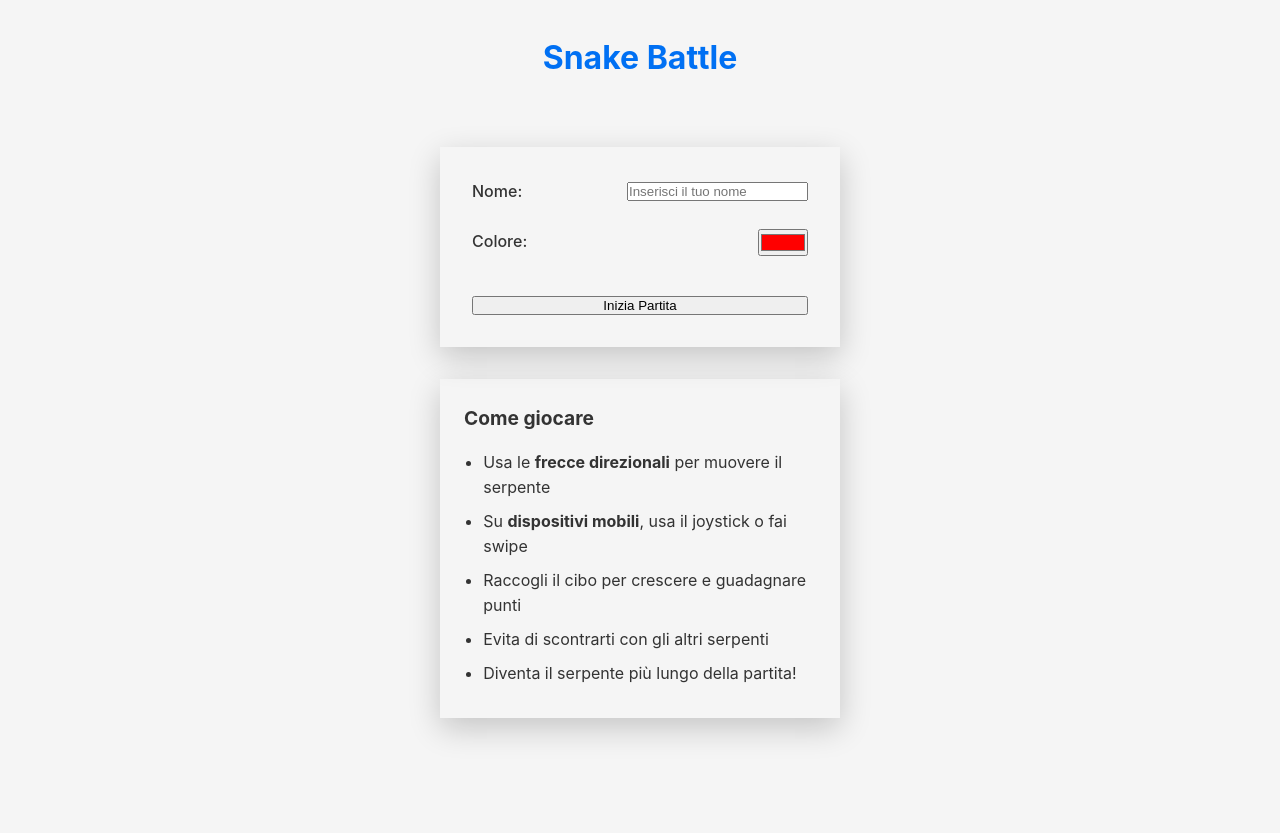
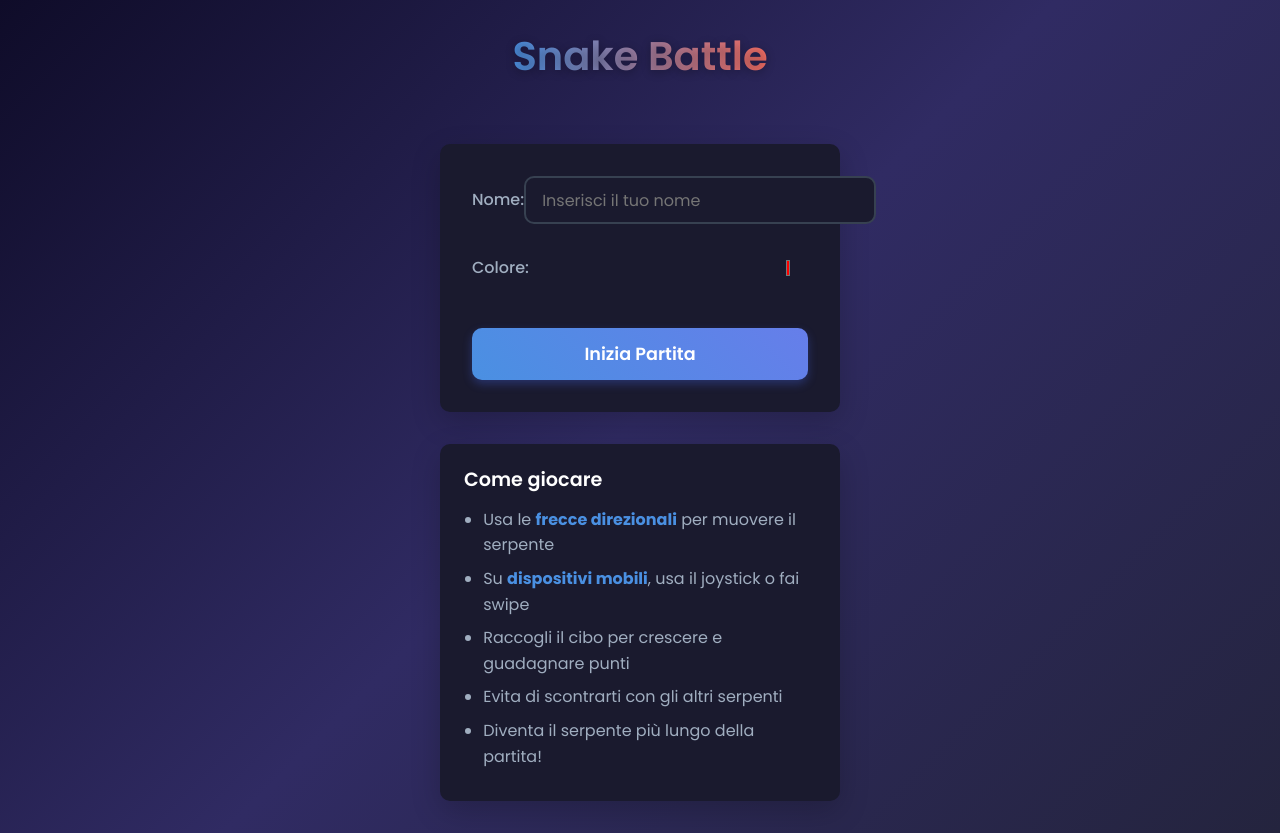
Before and after one commit to MichaelxBelmonte/Snake-battle, a Next.js app: page / in a window 1280 px wide. Before the commit the page ends 800 px from the top, so only its background shows below. Built offline with nearby package versions, Linux system fonts and the light colour scheme.

Commit message:
Ottimizzazioni finali: - Migliorata sincronizzazione multiplayer - Gestione cibo ottimizzata - UI/UX migliorata

```diff
--- a/css/styles.css
+++ b/css/styles.css
@@ -1,3 +1,14 @@
+:root {
+  --primary-color: #4A6CF7;
+  --primary-hover: #2951e3;
+  --secondary-color: #F97066;
+  --background-color: #0f172a;
+  --card-bg: #1e293b;
+  --text-color: #F8FAFC;
+  --text-secondary: #94a3b8;
+  --border-radius: 10px;
+}
+
 * {
   box-sizing: border-box;
   margin: 0;
@@ -5,19 +16,135 @@
 }
 
 body {
-  font-family: -apple-system, BlinkMacSystemFont, 'Segoe UI', Roboto, Oxygen,
+  font-family: 'Poppins', -apple-system, BlinkMacSystemFont, 'Segoe UI', Roboto, Oxygen,
     Ubuntu, Cantarell, 'Open Sans', 'Helvetica Neue', sans-serif;
   line-height: 1.6;
-  color: #333;
-  background-color: #f5f5f5;
+  color: var(--text-color);
+  background-color: var(--background-color);
+  background-image:
+    radial-gradient(at 47% 33%, hsl(215, 100%, 16%) 0, transparent 59%),
+    radial-gradient(at 82% 65%, hsl(218, 41%, 18%) 0, transparent 55%);
+}
+
+h1, h2, h3, h4, h5, h6 {
+  font-weight: 600;
+  margin-bottom: 1.5rem;
+  color: var(--text-color);
+  line-height: 1.2;
 }
 
 h1 {
+  font-size: 2.5rem;
+  background: linear-gradient(to right, var(--primary-color), var(--secondary-color));
+  -webkit-background-clip: text;
+  -webkit-text-fill-color: transparent;
+  text-align: center;
   margin-bottom: 2rem;
-  color: #0070f3;
 }
 
 canvas {
-  background-color: white;
-  box-shadow: 0 2px 4px rgba(0, 0, 0, 0.1);
+  background-color: var(--card-bg);
+  box-shadow: 0 8px 30px rgba(0, 0, 0, 0.3);
+  border-radius: var(--border-radius);
+  border: none;
 }
+
+.container {
+  max-width: 800px;
+  margin: 0 auto;
+  padding: 2rem;
+}
+
+button {
+  background: linear-gradient(45deg, var(--primary-color), #667eea);
+  border: none;
+  border-radius: 50px;
+  padding: 0.8rem 2rem;
+  color: white;
+  font-weight: 600;
+  cursor: pointer;
+  transition: all 0.3s ease;
+  box-shadow: 0 4px 10px rgba(74, 108, 247, 0.3);
+  font-family: 'Poppins', sans-serif;
+  font-size: 1rem;
+}
+
+button:hover {
+  transform: translateY(-2px);
+  box-shadow: 0 6px 15px rgba(74, 108, 247, 0.5);
+  background: linear-gradient(45deg, var(--primary-hover), #5a6ee0);
+}
+
+input[type="text"] {
+  background-color: var(--card-bg);
+  border: 2px solid #374151;
+  border-radius: var(--border-radius);
+  padding: 0.6rem 1rem;
+  color: var(--text-color);
+  font-family: 'Poppins', sans-serif;
+  font-size: 1rem;
+  transition: all 0.3s ease;
+}
+
+input[type="text"]:focus {
+  outline: none;
+  border-color: var(--primary-color);
+  box-shadow: 0 0 0 2px rgba(74, 108, 247, 0.3);
+}
+
+input[type="color"] {
+  width: 40px;
+  height: 40px;
+  border: none;
+  border-radius: 50%;
+  background: none;
+  cursor: pointer;
+}
+
+.error {
+  color: var(--secondary-color);
+  font-weight: 500;
+  margin-top: 1rem;
+  padding: 0.5rem 1rem;
+  background-color: rgba(249, 112, 102, 0.1);
+  border-radius: var(--border-radius);
+  border-left: 3px solid var(--secondary-color);
+}
+
+#game-container {
+  background-color: var(--card-bg);
+  border-radius: var(--border-radius);
+  padding: 1.5rem;
+  box-shadow: 0 10px 30px rgba(0, 0, 0, 0.2);
+  margin-top: 2rem;
+}
+
+.instructions {
+  margin-top: 1.5rem;
+  font-size: 1rem;
+  color: var(--text-secondary);
+}
+
+.debug-panel {
+  margin-top: 1.5rem;
+  text-align: left;
+  border: 1px solid #2d3748;
+  padding: 1rem;
+  background-color: #1a202c;
+  border-radius: var(--border-radius);
+}
+
+.debug-panel pre {
+  white-space: pre-wrap;
+  font-family: monospace;
+  font-size: 12px;
+  max-height: 150px;
+  overflow-y: auto;
+  color: #a0aec0;
+}
+
+.debug-panel h3 {
+  margin-bottom: 0.5rem;
+  font-size: 1rem;
+  color: var(--text-secondary);
+}
--- a/pages/_app.js
+++ b/pages/_app.js
@@ -1,7 +1,19 @@
 import '../css/styles.css';
+import Head from 'next/head';
 
 function MyApp({ Component, pageProps }) {
-  return <Component {...pageProps} />;
+  return (
+    <>
+      <Head>
+        <title>Snake Battle - Gioco Multiplayer</title>
+        <meta name="description" content="Un gioco multiplayer di Snake in tempo reale" />
+        <link rel="preconnect" href="https://fonts.googleapis.com" />
+        <link rel="preconnect" href="https://fonts.gstatic.com" crossOrigin="true" />
+        <link href="https://fonts.googleapis.com/css2?family=Poppins:wght@400;500;600;700&display=swap" rel="stylesheet" />
+      </Head>
+      <Component {...pageProps} />
+    </>
+  );
 }
 
 export default MyApp;
--- a/pages/api/move.js
+++ b/pages/api/move.js
@@ -94,7 +94,6 @@ export default async function handler(req, res) {
 
     // Se il giocatore non esiste nello stato globale, aggiungilo
     if (!player) {
-      // Crea un nuovo giocatore
       player = {
         ...playerState,
         id: playerId,
@@ -106,6 +105,8 @@ export default async function handler(req, res) {
       player.snake = playerState.snake;
       player.score = playerState.score;
       player.lastUpdate = Date.now();
+      player.name = playerState.name;
+      player.color = playerState.color;
     }
 
     // Stato locale per il client
@@ -115,7 +116,7 @@ export default async function handler(req, res) {
     // Calcola la nuova posizione della testa
     const gridSize = 20;
     const head = { ...player.snake[0] };
-    const canvasWidth = 800; // Larghezza aumentata
+    const canvasWidth = 800;
     const canvasHeight = 600;
 
     // Aggiorna la posizione della testa in base alla direzione
@@ -181,30 +182,12 @@ export default async function handler(req, res) {
         // Il serpente si muove normalmente
         player.snake = [head, ...player.snake.slice(0, -1)];
       }
-
-      // Controlla collisioni con se stesso (game over)
-      for (let i = 1; i < player.snake.length; i++) {
-        if (head.x === player.snake[i].x && head.y === player.snake[i].y) {
-          // Reset del serpente
-          const randomPos = generateRandomPosition(
-            gameState.players.flatMap(p => p.snake || []).concat(gameState.foodItems)
-          );
-
-          player.snake = [
-            randomPos,
-            { x: randomPos.x - gridSize, y: randomPos.y },
-            { x: randomPos.x - (2 * gridSize), y: randomPos.y }
-          ];
-          player.score = 0;
-          break;
-        }
-      }
     }
 
-    // Pulisce giocatori inattivi (più di 1 minuto senza aggiornamenti)
+    // Pulisce giocatori inattivi (più di 10 secondi senza aggiornamenti)
     const now = Date.now();
     gameState.players = gameState.players.filter(p =>
-      now - p.lastUpdate < 60000
+      now - p.lastUpdate < 10000
     );
 
     // Assicura che ci siano sempre abbastanza elementi cibo
@@ -228,13 +211,13 @@ export default async function handler(req, res) {
       player,
       foodItems: gameState.foodItems,
       hasEatenFood,
-      otherPlayers // Includi tutti gli altri giocatori nell'evento
+      otherPlayers
     });
 
     return res.status(200).json({
       player,
       foodItems: gameState.foodItems,
-      otherPlayers // Includi tutti gli altri giocatori nella risposta
+      otherPlayers
     });
 
   } catch (error) {
```
Also changed, not shown: pages/index.js (+110 -71 lines).
